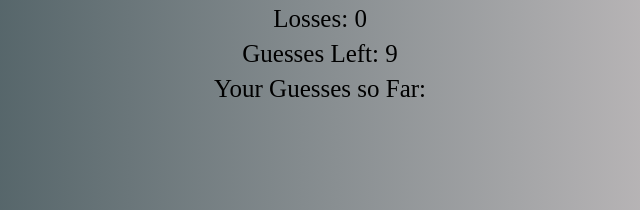
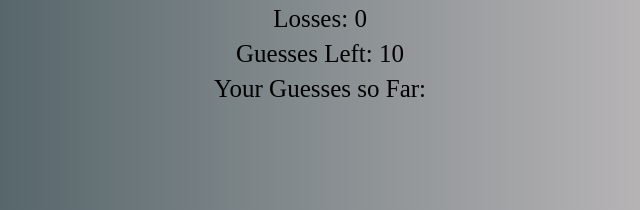
Before and after one commit to kalmontee/blue.js, a plain HTML site: page index.html in a window 1280 px wide. Shown: the part 274-484 px from the top of the page, 320-960 px from the left. Drawn offline with Linux system fonts and the light colour scheme.

Commit message:
Modified index.html. Added span to the <p> tags.

```diff
--- a/index.html
+++ b/index.html
@@ -20,10 +20,10 @@
             </div>
             <h4>Guess what letter i'm thinking of</h4>
             <div class="scoreboard">
-                <p>Wins:<span id="your-wins"> 0</span></p>
+                <p>Wins: <span id="your-wins"> 0</span></p>
                 <p>Losses: <span id="your-losses">0</span></p>
-                <p>Guesses Left: <span>9</span></p>
-                <p>Your Guesses so Far: <span id="user-guesses"></span> </p>
+                <p>Guesses Left: <span id="guesses-left"> 10</span></p>
+                <p>Your Guesses so Far: <span id="user-guesses"></span></p>
             </div>
         </div>
     </section>
```
